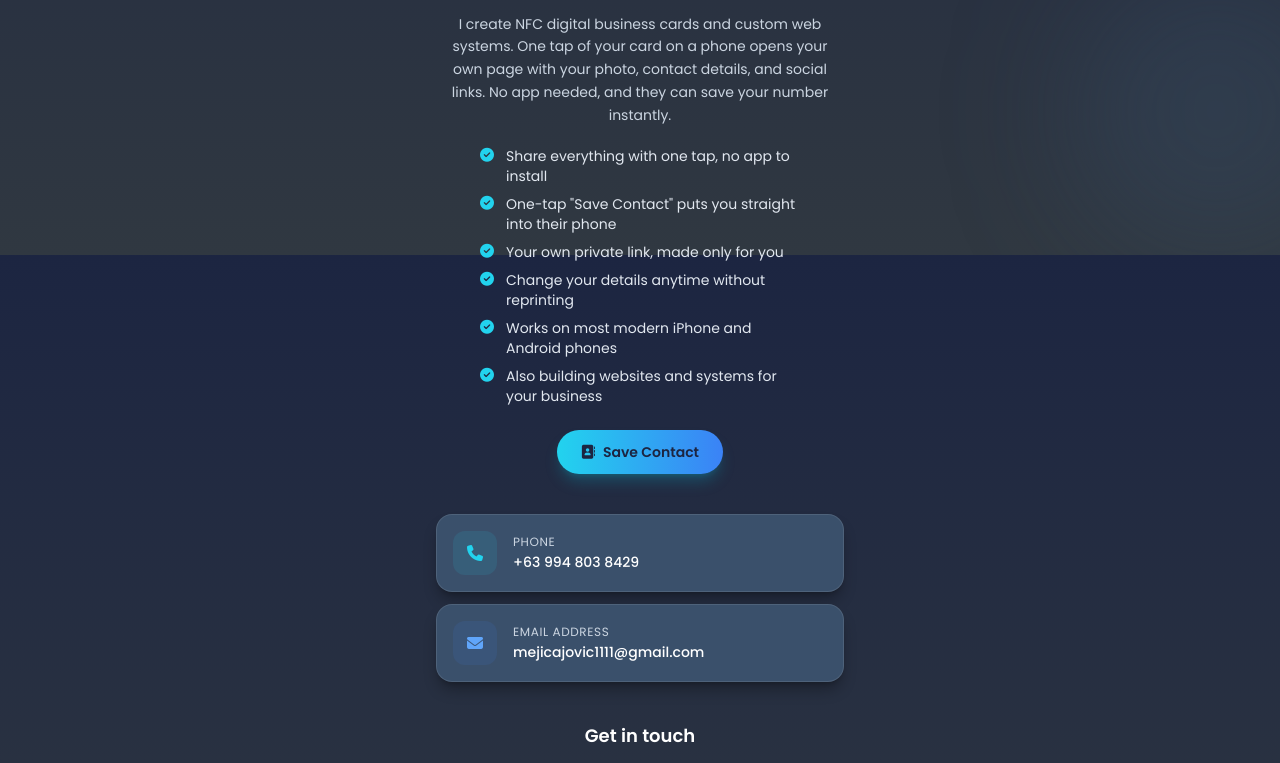
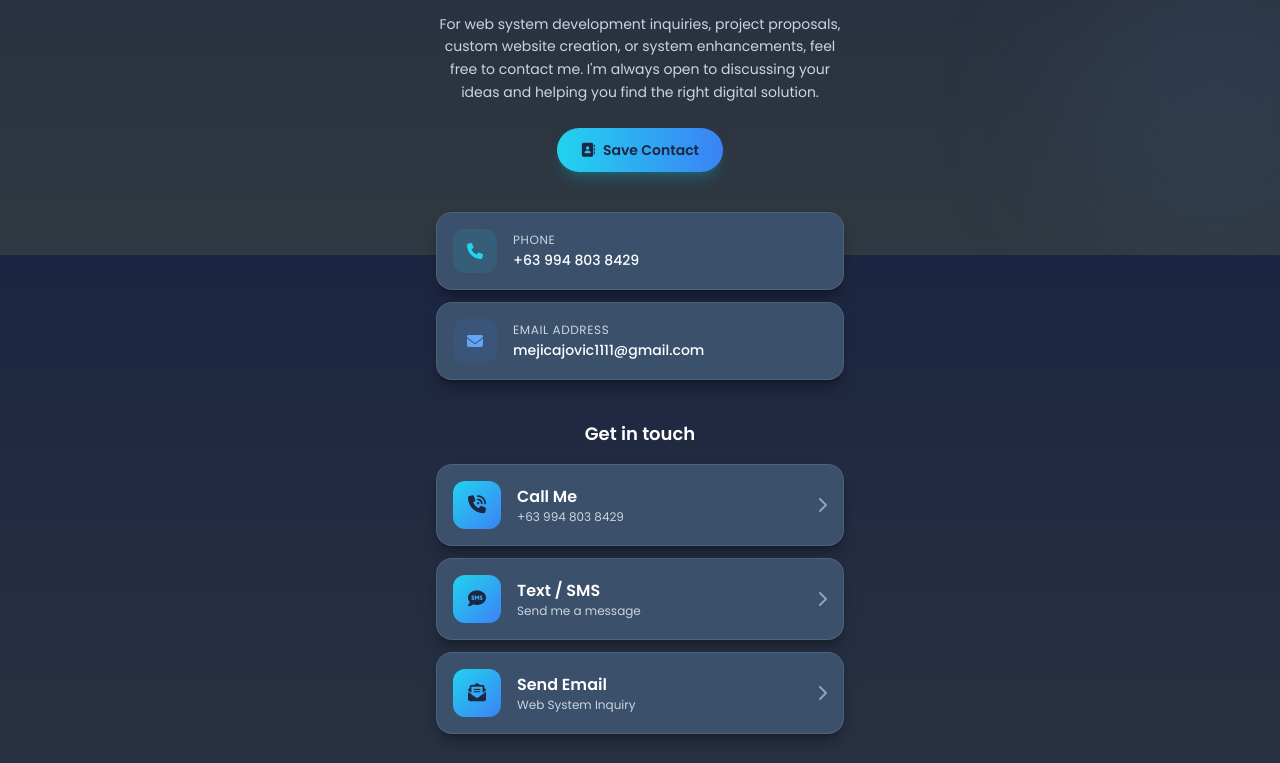
Before and after one commit to jovicmejica28/NFC, a plain HTML site: page index.html in a window 1280 px wide. Shown: the part 545-1308 px from the top of the page. Drawn offline with nearby package versions, Linux system fonts and the light colour scheme.

Commit message:
Revert "Remove footer, add selling-point highlights to home card"
This reverts commit 80213de.

Co-Authored-By: Claude Opus 5.5 <noreply@anthropic.com>

```diff
--- a/clients/home.json
+++ b/clients/home.json
@@ -2,22 +2,14 @@
   "firstName": "Jovic",
   "middle": "S.",
   "lastName": "Mejica",
-  "title": "Web System Developer | NFC Digital Business Cards",
-  "bio": "I create NFC digital business cards and custom web systems. One tap of your card on a phone opens your own page with your photo, contact details, and social links. No app needed, and they can save your number instantly.",
-  "highlights": [
-    "Share everything with one tap, no app to install",
-    "One-tap \"Save Contact\" puts you straight into their phone",
-    "Your own private link, made only for you",
-    "Change your details anytime without reprinting",
-    "Works on most modern iPhone and Android phones",
-    "Also building websites and systems for your business"
-  ],
+  "title": "BSIT Student | Web System Developer",
+  "bio": "For web system development inquiries, project proposals, custom website creation, or system enhancements, feel free to contact me. I'm always open to discussing your ideas and helping you find the right digital solution.",
   "photo": "/profileClients/profile.jpg",
   "photoAlt": "Jovic S. Mejica standing beside a pool table holding a cue",
   "phone": "+639948038429",
   "phoneDisplay": "+63 994 803 8429",
   "email": "mejicajovic1111@gmail.com",
-  "emailSubject": "NFC Card / Web System Inquiry",
+  "emailSubject": "Web System Inquiry",
   "socials": [
     { "type": "facebook", "url": "https://www.facebook.com/jovicmejica28" },
     { "type": "tiktok", "url": "https://www.tiktok.com/@uqiouu" },
--- a/index.html
+++ b/index.html
@@ -84,7 +84,6 @@
       <h1 id="profile-name" class="mt-6 text-3xl font-bold tracking-tight text-white"></h1>
       <p id="profile-title" class="mt-1 bg-gradient-to-r from-cyan-400 to-blue-500 bg-clip-text text-sm font-medium text-transparent"></p>
       <p id="profile-bio" class="mt-4 text-sm leading-relaxed text-slate-300"></p>
-      <ul id="highlights" class="mx-auto mt-5 hidden max-w-xs space-y-2 text-left text-sm text-slate-200"></ul>
 
       <button id="save-contact" type="button"
         class="mt-6 inline-flex items-center gap-2 rounded-full bg-gradient-to-r from-cyan-400 to-blue-500 px-6 py-3 text-sm font-semibold text-navy shadow-lg shadow-cyan-500/25 transition duration-200 hover:scale-105 hover:shadow-cyan-400/50 active:scale-95 focus:outline-none focus-visible:ring-2 focus-visible:ring-cyan-300 focus-visible:ring-offset-2 focus-visible:ring-offset-navy">
@@ -107,6 +106,8 @@
       <h2 id="connect-heading" class="mb-4 text-center text-lg font-semibold text-white">Connect with me</h2>
       <div id="socials" class="space-y-3"></div>
     </section>
+
+    <footer id="footer" class="mt-12 text-center text-xs text-slate-400"></footer>
   </main>
 
   <!-- Floating back-to-top button -->
@@ -221,17 +222,6 @@
         $('profile-title').textContent = c.title || '';
         $('profile-bio').textContent = c.bio || '';
         if (!c.bio) $('profile-bio').classList.add('hidden');
-
-        // Optional selling points under the bio
-        const highlights = Array.isArray(c.highlights) ? c.highlights.filter(Boolean) : [];
-        if (highlights.length) {
-          $('highlights').innerHTML = highlights.map((h) => `
-            <li class="flex items-start gap-3">
-              <i class="fa-solid fa-circle-check mt-0.5 text-cyan-400" aria-hidden="true"></i>
-              <span>${esc(h)}</span>
-            </li>`).join('');
-          $('highlights').classList.remove('hidden');
-        }
         $('save-contact').setAttribute('aria-label', `Save ${fullName} to your contacts`);
 
         // Contact info cards
@@ -259,6 +249,7 @@
         $('socials').innerHTML = socials.map((s) => socialBtn(s, c.firstName)).join('');
         if (!socials.length) $('socials-section').classList.add('hidden');
 
+        $('footer').innerHTML = `&copy; ${new Date().getFullYear()} ${esc(fullName)}. All rights reserved.`;
 
         // vCard download
         $('save-contact').addEventListener('click', () => {
```
